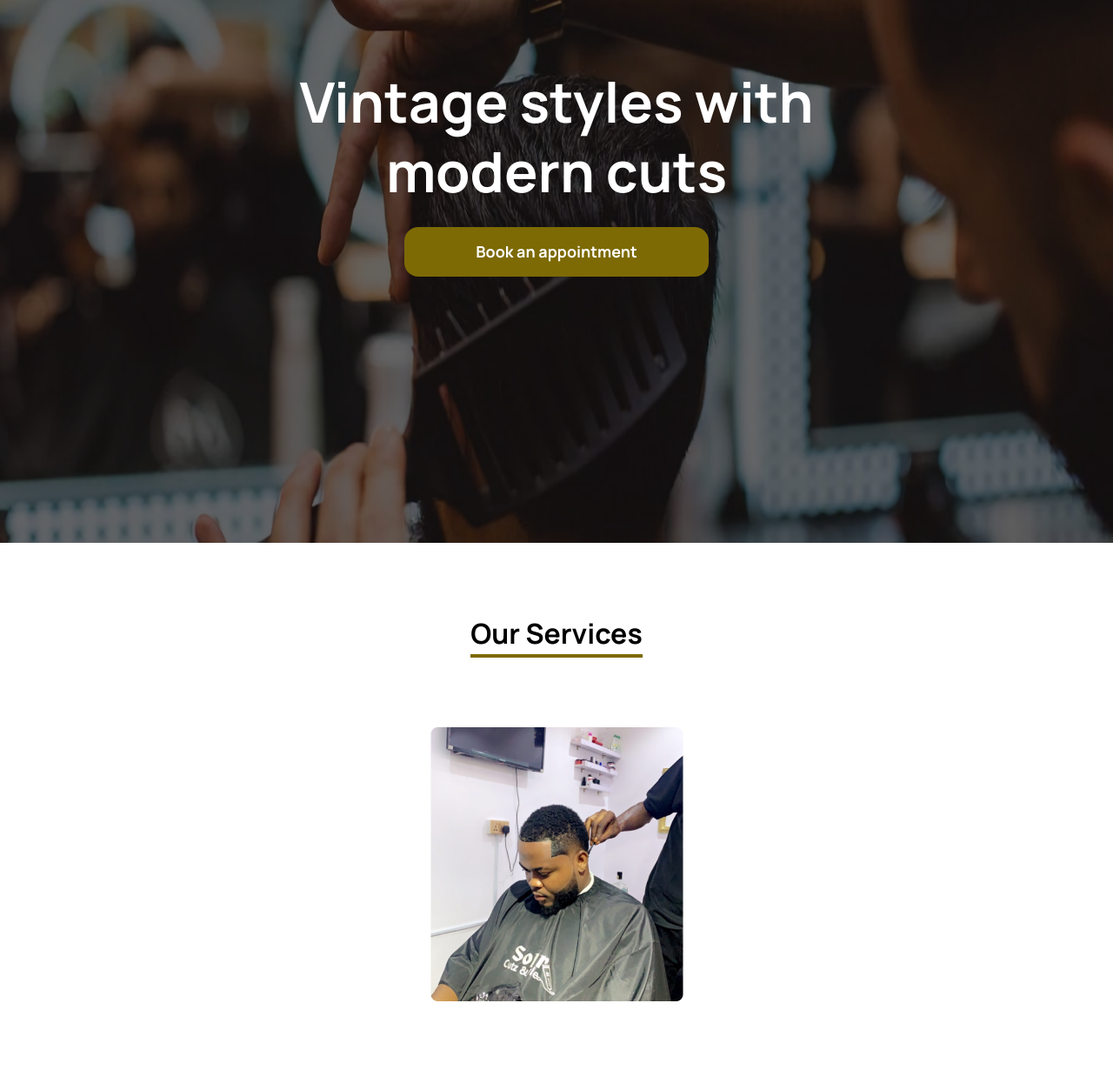
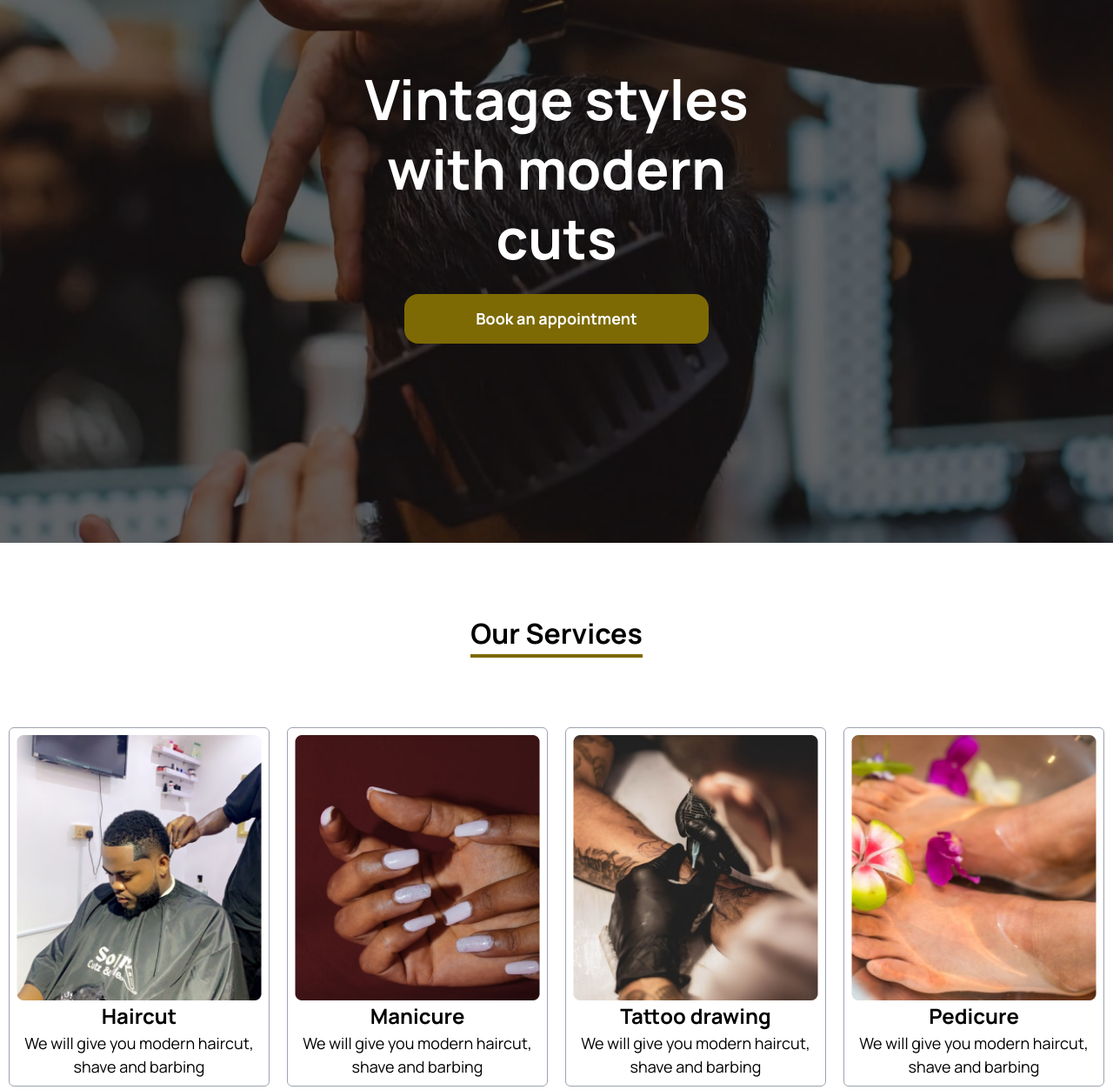
Before and after one commit to justin-jr1/solar-cuts-and-style, a website: page src/index.html in a window 1280 px wide. Shown: the part 176-1429 px from the top of the page at 87% size. Before the commit the page ends 1327 px from the top, so only its background shows below. Drawn offline with Linux system fonts and the light colour scheme.

Commit message:
touched the services

```diff
--- a/src/index.html
+++ b/src/index.html
@@ -12,34 +12,58 @@
 </head>
 <body class="font-manrope overflow-x-hidden">
     <header class="w-screen h-screen relative">
-        <img src="assets/img/Rectangle 31.png" class="w-full h-full absolute top-0 left-0 object-center z-10" alt="">
+        <img src="assets/img/Rectangle 31.png" class="w-full h-full absolute top-0 left-0 object-center object-cover z-10" alt="">
 
         <div class="w-full h-full relative z-[11] flex flex-col">
             <div class="logo w-full flex flex-col items-center">
-                <img src="assets/img/image 4.png" alt="">
-                <div class="flex text-[32px] font-[700] border-2 border-white">
+                <img src="assets/img/image 4.png" alt="" class="lg:w-[120px] w-[80px] object-cover">
+                <div class="flex lg:text-[32px] font-[600] lg:font-[700] border lg:border-2 border-white">
                     <div class="p-2 bg-white text-dominantColor pl-6">Solar Cutz &</div>
                     <div class="py-2 pl-1 pr-2 text-white">Style</div>
                 </div>
             </div>
 
-            <div class="w-full grow flex flex-col items-center pt-20">
-                <h1 class="w-[592px] text-[64px] font-[700] text-center leading-[5rem] text-white">Vintage styles with modern cuts</h1>
-                <button class="w-[350px] bg-dominantColor text-white h-[57px] text-[18px] font-[700] rounded-[16px] mt-6 hover:text-dominantColor hover:bg-white duration-200">Book an appointment</button>
+            <div class="w-full grow flex flex-col items-center lg:pt-20 justify-center lg:justify-start">
+                <h1 class="w-full text-[40px] lg:w-[592px] lg:text-[64px] font-[700] px-10 text-center lg:leading-[5rem] leading-[44px] text-white">Vintage styles with modern cuts</h1>
+                <button class="w-[250px] lg:w-[350px] bg-dominantColor text-white h-[57px] text-[18px] font-[700] rounded-[16px] lg:mt-6 mt-8 hover:text-dominantColor hover:bg-white duration-200">Book an appointment</button>
             </div>
         </div>
     </header>
 
-    <section class="w-full">
+    <section class="w-full pb-20">
         <div class="w-full justify-center flex my-20">
             <span class="border-b-4 border-dominantColor text-[32px] font-[700]">
                 Our Services
             </span>
         </div>
 
-        <div class="services flex w-full justify-center">
-            <div>
+        <div class="services flex w-full justify-center gap-5 flex-wrap">
+            <div class="p-2 border border-gray-400 rounded-md max-w-[250px] lg:max-w-[300px]">
                 <img src="assets/img/barbing.png" alt="">
+
+                <h1 class="text-[24px] text-center font-[700]">Haircut</h1>
+                <h2 class="text-[18px] text-center">We will give you modern haircut, shave and barbing</h2>
+            </div>
+
+            <div class="p-2 border border-gray-400 rounded-md max-w-[250px] lg:max-w-[300px]">
+                <img src="assets/img/nail-tech.png" alt="">
+
+                <h1 class="text-[24px] text-center font-[700]">Manicure</h1>
+                <h2 class="text-[18px] text-center">We will give you modern haircut, shave and barbing</h2>
+            </div>
+
+            <div class="p-2 border border-gray-400 rounded-md max-w-[250px] lg:max-w-[300px]">
+                <img src="assets/img/tattooing.png" alt="">
+
+                <h1 class="text-[24px] text-center font-[700]">Tattoo drawing</h1>
+                <h2 class="text-[18px] text-center">We will give you modern haircut, shave and barbing</h2>
+            </div>
+
+            <div class="p-2 border border-gray-400 rounded-md max-w-[250px] lg:max-w-[300px]">
+                <img src="assets/img/pedicure.png" alt="">
+
+                <h1 class="text-[24px] text-center font-[700]">Pedicure</h1>
+                <h2 class="text-[18px] text-center">We will give you modern haircut, shave and barbing</h2>
             </div>
         </div>
     </section>
```
Also changed, not shown: src/assets/css/output.css.
